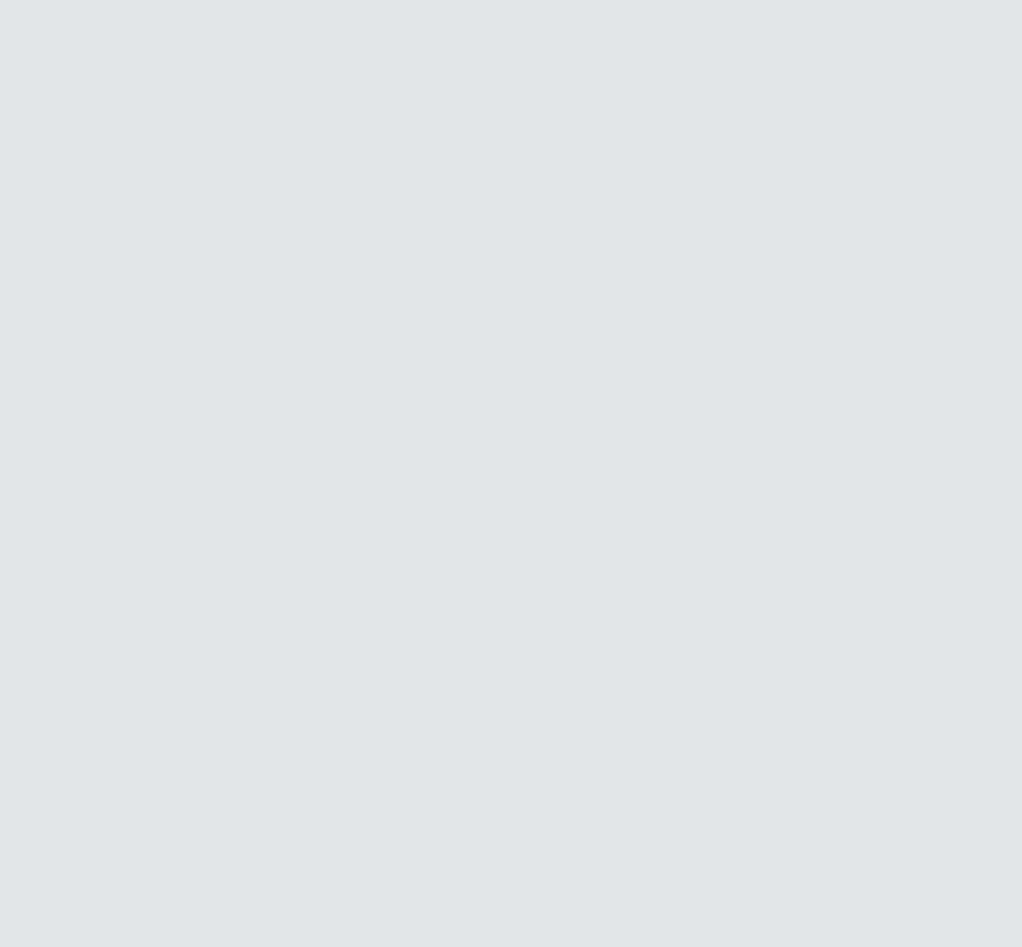
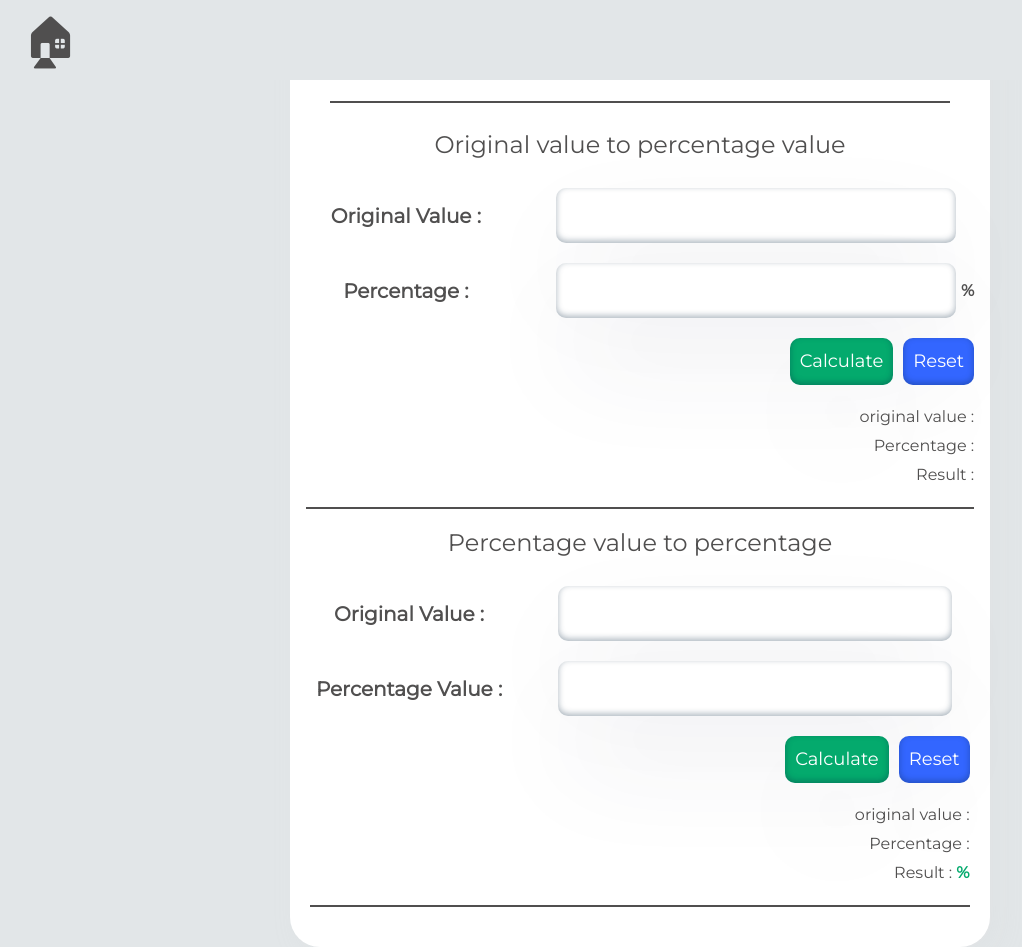
Before and after one commit to bansiKhokhariya/calculatorWeb, a React (Vite) app: page /calculator/percentageCalculator in a window 1280 px wide. Before the commit this address had no page. Shown: the whole page, without its empty margins (0-1022 px from the left). Before the commit the page ends 800 px from the top, so only its background shows below. Built offline with nearby package versions, Linux system fonts and the light colour scheme.

Commit message:
add percentage to value

```diff
--- a/src/App.jsx
+++ b/src/App.jsx
@@ -4,6 +4,7 @@ import Home from './components/Home/Home'
 import ScrollToTop from './components/ScrollToTop';
 import Setting from './components/Setting/Setting'
 import AllCategory from './components/AllCategory/AllCategory'
+import Calculator from './components/Calculator/Calculator'
 
 import {
   BrowserRouter as Router,
@@ -33,7 +34,12 @@ const App = () => {
 
           <Route path="/" element={<Home />}></Route>
           <Route path="/setting" element={<Setting />}></Route>
+
+
+
           <Route path="/allCategory" element={<AllCategory />}></Route>
+          <Route path="/calculator/percentageCalculator" element={<Calculator />}></Route>
+
 
         </Routes>
       </Router>
--- a/src/components/AllCategory/AllCategory.jsx
+++ b/src/components/AllCategory/AllCategory.jsx
@@ -1,17 +1,10 @@
 import { React, useState } from 'react'
 import SidebarToogle from '../SidebarToogle/SidebarToogle'
-import Home from '../Home/Home'
 import './AllCategory.css'
-import Calculator from '../Calculator/Calculator'
+import { Link } from 'react-router-dom'
 
 
 const AllCategory = () => {
-
-    const [calculatorType, setCalculatorType] = useState('basicCalculator')
-
-    const handleCalculatorType = (type) => {
-        setCalculatorType(type)
-    }
 
     return (
         <>
@@ -30,7 +23,9 @@ const AllCategory = () => {
                                 General Calculator
                             </label>
                             <ul className="setting-menu-item-inner-list">
-                                <li onClick={() => handleCalculatorType('percentageCalculator')}>Percentage Calculator</li>
+                                <Link className='redirect-link' to={'/calculator/percentageCalculator'}>
+                                    <li>Percentage Calculator</li>
+                                </Link>
                             </ul>
                         </li>
                         <li className='category-inner-item'>Loan Calculator</li>
@@ -41,7 +36,6 @@ const AllCategory = () => {
                         <li className='category-inner-item'>Date and Time</li>
                     </ul>
                 </div>
-                <Calculator calculatorType={calculatorType} />
             </div>
         </>
     )
--- a/src/components/Calculator/Calculator.jsx
+++ b/src/components/Calculator/Calculator.jsx
@@ -1,15 +1,22 @@
 import React from 'react'
+import { useLocation } from 'react-router-dom';
+import SidebarToogle from '../SidebarToogle/SidebarToogle'
 import BasicCalculator from './BasicCalculator/BasicCalculator'
 import PercentageCalculator from './PercentageCalculator/PercentageCalculator'
 
-const Calculator = (props) => {
+const Calculator = () => {
+
+    const location = useLocation();
+
+
     return (
         <>
-            {props.calculatorType == 'basicCalculator' && (
+            <SidebarToogle />
+            {location.pathname == '/' && (
                 <BasicCalculator />
             )}
 
-            {props.calculatorType == 'percentageCalculator' && (
+            {location.pathname == '/calculator/percentageCalculator' && (
                 <PercentageCalculator />
             )}
         </>
--- a/src/components/Calculator/PercentageCalculator/PercentageCalculator.css
+++ b/src/components/Calculator/PercentageCalculator/PercentageCalculator.css
@@ -1,6 +1,7 @@
 .percentage-caculator-section {
-    padding: 20px;
-    width: 400px;
+    margin-top: 150px;
+    padding: 40px 40px 40px 40px;
+    width: 700px;
     background-color: var(--backgroundColorInnerBox);
     box-shadow: 10px 10px 30px 0px #cbcbcb1a;
     border-radius: 30px;
@@ -14,17 +15,33 @@
 .percentage-caculator-lable {
     font-size: 20px;
     font-weight: 600;
-    width: 160px;
+    width: 200px;
     color: var(--textColor);
 }
 
 .percentage-caculator-title {
     color: var(--textColor);
     font-weight: 700;
+    width: 100%;
+    padding-bottom: 20px;
+    border-bottom: 2px solid var(--textColor);
+}
+
+.percentage-caculator-main-box {
+    display: flex;
+    flex-direction: column;
+    gap: 20px;
+    padding-bottom: 20px;
+    border-bottom: 2px solid var(--textColor);
+}
+
+.percentage-caculator-innerTitle {
+    color: var(--textColor);
+    font-weight: 400;
 }
 
 .percentage-caculator-input {
-    max-width: 200px;
+    width: 400px;
     height: 55px;
     font-size: 18px;
     border-radius: 10px;
@@ -37,8 +54,7 @@
 .percentage-input-box {
     display: flex;
     align-items: center;
-    justify-content: center;
-    gap: 10px;
+    gap: 50px;
     color: var(--textColor);
 }
 
@@ -90,7 +106,8 @@
     gap: 5px;
 }
 
-@media (max-width:500px) {
+
+@media (max-width:750px) {
     .percentage-caculator-section {
         width: 100%;
         box-shadow: none;
@@ -98,15 +115,26 @@
     }
 
     .percentage-caculator-lable {
+        width: 130px;
         font-size: 15px;
-        width: 130px;
+    }
+
+    .percentage-caculator-input {
+        width: 200px;
+        height: 50px;
+    }
+
+    .result-value {
+        font-size: 14px;
     }
 
     .percentage-input-box {
         gap: 2px;
     }
 
-    .result-value {
+    .percentage-button {
         font-size: 14px;
+        padding: 8px;
     }
+
 }
--- a/src/components/Calculator/PercentageCalculator/PercentageCalculator.jsx
+++ b/src/components/Calculator/PercentageCalculator/PercentageCalculator.jsx
@@ -1,136 +1,177 @@
-// import React from 'react'
-// import './PercentageCalculator.css'
-
-// const PercentageCalculator = () => {
-//     return (
-//         <div className='basic-caculator-section'>
-//             <div>
-//                 <div className="percentage-caculator-section" style={{ textAlign: "center" }}>
-//                     <h2 className='percentage-caculator-title'>Percentage Calculator</h2>
-//                     <div className='percentage-input-box'>
-//                         <label className='percentage-caculator-lable' htmlFor="originalValue">Original Value : </label>
-//                         <input className='percentage-caculator-input' type="text" name="" id="originalValue" />
-//                         &nbsp;
-//                     </div>
-//                     <div className='percentage-input-box'>
-//                         <label className='percentage-caculator-lable' htmlFor="percentage">Percentage : </label>
-//                         <input className='percentage-caculator-input' type="text" name="" id="percentage" />
-//                         <div style={{ fontWeight: "600" }}>
-//                             %
-//                         </div>
-//                     </div>
-//                     <div className='percentage-button-section'>
-//                         <div className='percentage-button green-button'>
-//                             Calculate
-//                         </div>
-//                         <div className='percentage-button blue-button'>
-//                             Reset
-//                         </div>
-//                     </div>
-//                     <div className='percentage-result-section'>
-//                         <div className='result-value'>
-//                             original value : <span className='result-value-span'>1200px</span>
-//                         </div>
-//                         <div className='result-value'>
-//                             Percentage :  <span className='result-value-span'>1200px</span>
-//                         </div>
-//                         <div className='result-value'>
-//                             Result :  <span className='result-value-span-green'>1200px</span>
-//                         </div>
-//                     </div>
-//                 </div>
-//             </div>
-
-//         </div>
-//     )
-// }
-
-// export default PercentageCalculator
-
-
 import React, { useState } from 'react';
 import './PercentageCalculator.css';
 
 const PercentageCalculator = () => {
-    const [originalValue, setOriginalValue] = useState('');
-    const [percentage, setPercentage] = useState('');
-    const [result, setResult] = useState('');
+    const [originalValue1, setOriginalValue1] = useState('');
+    const [percentage1, setPercentage1] = useState('');
+    const [result1, setResult1] = useState('');
 
-    const handleChangeOriginalValue = (event) => {
+    const [originalValue2, setOriginalValue2] = useState('');
+    const [percentage2, setPercentage2] = useState('');
+    const [result2, setResult2] = useState('');
+
+    const handleChangeOriginalValue1 = (event) => {
         const { value } = event.target;
-        if (/^\d*\.?\d*$/.test(value)) { // Check if the entered value is a number or a valid float
-            setOriginalValue(value);
+        if (/^\d*\.?\d*$/.test(value)) {
+            setOriginalValue1(value);
         }
     };
 
-    const handleChangePercentage = (event) => {
+    const handleChangePercentage1 = (event) => {
         const { value } = event.target;
-        if (/^\d*\.?\d*$/.test(value)) { // Check if the entered value is a number or a valid float
-            setPercentage(value);
+        if (/^\d*\.?\d*$/.test(value)) {
+            setPercentage1(value);
         }
     };
 
-    const calculatePercentage = () => {
-        if (originalValue.trim() !== '' && percentage.trim() !== '') {
-            const resultValue = (parseFloat(originalValue) * parseFloat(percentage)) / 100;
-            setResult(resultValue.toFixed(2)); // Round the result to 2 decimal places
+    const calculatePercentage1 = () => {
+        if (originalValue1.trim() !== '' && percentage1.trim() !== '') {
+            const resultValue = (parseFloat(originalValue1) * parseFloat(percentage1)) / 100;
+            setResult1(resultValue.toFixed(2));
         }
     };
 
-    const resetInputs = () => {
-        setOriginalValue('');
-        setPercentage('');
-        setResult('');
+    const resetInputs1 = () => {
+        setOriginalValue1('');
+        setPercentage1('');
+        setResult1('');
+    };
+
+    const handleChangeOriginalValue2 = (event) => {
+        const { value } = event.target;
+        if (/^\d*\.?\d*$/.test(value)) {
+            setOriginalValue2(value);
+        }
+    };
+
+    const handleChangePercentage2 = (event) => {
+        const { value } = event.target;
+        if (/^\d*\.?\d*$/.test(value)) {
+            setPercentage2(value);
+        }
+    };
+
+    const calculatePercentage2 = () => {
+        if (originalValue2.trim() !== '' && percentage2.trim() !== '') {
+            const resultValue = (parseFloat(originalValue2) / parseFloat(percentage2)) * 100;
+            setResult2(resultValue.toFixed(2));
+        }
+    };
+
+    const resetInputs2 = () => {
+        setOriginalValue2('');
+        setPercentage2('');
+        setResult2('');
     };
 
     return (
         <div className='basic-caculator-section'>
-            <div>
+            <div className='percentage-caculator-main-section'>
                 <div className="percentage-caculator-section" style={{ textAlign: 'center' }}>
                     <h2 className='percentage-caculator-title'>Percentage Calculator</h2>
+                    <div className='percentage-caculator-main-box' >
+                        <h4 className='percentage-caculator-innerTitle'>Original value to percentage value</h4>
                         <div className='percentage-input-box'>
-                        <label className='percentage-caculator-lable' htmlFor="originalValue">Original Value : </label>
+                            <label className='percentage-caculator-lable' htmlFor="originalValue1">Original Value : </label>
+                            <div style={{ display: "flex", gap: "5px", alignItems: "center" }}>
                                 <input
                                     className='percentage-caculator-input'
                                     type="text"
                                     name=""
-                            id="originalValue"
-                            value={originalValue}
-                            onChange={handleChangeOriginalValue}
+                                    id="originalValue1"
+                                    value={originalValue1}
+                                    onChange={handleChangeOriginalValue1}
                                 />
                                 &nbsp;
+                                &nbsp;
+                            </div>
                         </div>
                         <div className='percentage-input-box'>
-                        <label className='percentage-caculator-lable' htmlFor="percentage">Percentage : </label>
+                            <label className='percentage-caculator-lable' htmlFor="percentage1">Percentage : </label>
+                            <div style={{ display: "flex", gap: "5px", alignItems: "center" }}>
                                 <input
                                     className='percentage-caculator-input'
                                     type="text"
                                     name=""
-                            id="percentage"
-                            value={percentage}
-                            onChange={handleChangePercentage}
+                                    id="percentage1"
+                                    value={percentage1}
+                                    onChange={handleChangePercentage1}
                                 />
                                 <div style={{ fontWeight: '600' }}>
                                     %
                                 </div>
                             </div>
+                        </div>
                         <div className='percentage-button-section'>
-                        <div className='percentage-button green-button' onClick={calculatePercentage}>
+                            <div className='percentage-button green-button' onClick={calculatePercentage1}>
                                 Calculate
                             </div>
-                        <div className='percentage-button blue-button' onClick={resetInputs}>
+                            <div className='percentage-button blue-button' onClick={resetInputs1}>
                                 Reset
                             </div>
                         </div>
                         <div className='percentage-result-section'>
                             <div className='result-value'>
-                            original value : <span className='result-value-span'>{originalValue}</span>
+                                original value : <span className='result-value-span'>{originalValue1}</span>
                             </div>
                             <div className='result-value'>
-                            Percentage :  <span className='result-value-span'>{percentage}</span>
+                                Percentage :  <span className='result-value-span'>{percentage1}</span>
                             </div>
                             <div className='result-value'>
-                            Result :  <span className='result-value-span-green'>{result}</span>
+                                Result :  <span className='result-value-span-green'>{result1}</span>
+                            </div>
+                        </div>
+                    </div>
+                    <div className='percentage-caculator-main-box' >
+                        <h4 className='percentage-caculator-innerTitle'>Percentage value to percentage</h4>
+                        <div className='percentage-input-box'>
+                            <label className='percentage-caculator-lable' htmlFor="originalValue2">Original Value : </label>
+                            <div style={{ display: "flex", gap: "5px", alignItems: "center" }}>
+                                <input
+                                    className='percentage-caculator-input'
+                                    type="text"
+                                    name=""
+                                    id="originalValue2"
+                                    value={originalValue2}
+                                    onChange={handleChangeOriginalValue2}
+                                />
+                                &nbsp;
+                                &nbsp;
+                            </div>
+                        </div>
+                        <div className='percentage-input-box'>
+                            <label className='percentage-caculator-lable' htmlFor="percentage2">Percentage Value : </label>
+                            <div style={{ display: "flex", gap: "5px", alignItems: "center" }}>
+                                <input
+                                    className='percentage-caculator-input'
+                                    type="text"
+                                    name=""
+                                    id="percentage2"
+                                    value={percentage2}
+                                    onChange={handleChangePercentage2}
+                                />
+                                &nbsp;
+                                &nbsp;
+                            </div>
+                        </div>
+                        <div className='percentage-button-section'>
+                            <div className='percentage-button green-button' onClick={calculatePercentage2}>
+                                Calculate
+                            </div>
+                            <div className='percentage-button blue-button' onClick={resetInputs2}>
+                                Reset
+                            </div>
+                        </div>
+                        <div className='percentage-result-section'>
+                            <div className='result-value'>
+                                original value : <span className='result-value-span'>{originalValue2}</span>
+                            </div>
+                            <div className='result-value'>
+                                Percentage :  <span className='result-value-span'>{percentage2}</span>
+                            </div>
+                            <div className='result-value'>
+                                Result :  <span className='result-value-span-green'>{result2}%</span>
+                            </div>
                         </div>
                     </div>
                 </div>
--- a/src/components/Setting/Setting.jsx
+++ b/src/components/Setting/Setting.jsx
@@ -2,7 +2,8 @@ import React, { useState, useEffect } from 'react';
 import './Setting.css';
 import SidebarToogle from '../SidebarToogle/SidebarToogle';
 import { Modal, Button } from "react-bootstrap";
-import Calculator from '../Calculator/Calculator'
+// import Calculator from '../Calculator/Calculator'
+
 
 const Setting = () => {
     const [show, setShow] = useState(false);
@@ -53,7 +54,7 @@ const Setting = () => {
                         <li className='setting-inner-item'>Confirm before exit app</li>
                     </ul>
                 </div>
-                <Calculator calculatorType='basicCalculator' />
+                {/* <Calculator calculatorType='basicCalculator' /> */}
                 <Modal show={show} onHide={handleClose} dialogClassName="modal-dialog-centered  bd-example-modal-sm">
                     <Modal.Header >
                         <Modal.Title>Background Colour</Modal.Title>
--- a/src/components/SidebarToogle/SidebarToogle.jsx
+++ b/src/components/SidebarToogle/SidebarToogle.jsx
@@ -1,11 +1,12 @@
-import { React, useState } from 'react'
-import { useLocation } from 'react-router-dom';
+import { React, useState, useEffect } from 'react'
+import { useLocation, useNavigate } from 'react-router-dom';
 import { Link } from 'react-router-dom'
 import './SidebarToogle.css'
 
 const SidebarToogle = () => {
 
     const [isOpen, setIsopen] = useState(false);
+    const [previousPath, setPreviousPath] = useState('');
 
     const ToggleSidebar = () => {
         isOpen === true ? setIsopen(false) : setIsopen(true);
@@ -16,6 +17,8 @@ const SidebarToogle = () => {
     // Check if the current URL is "/"
     const isRootHome = location.pathname === "/";
 
+    const navigate = useNavigate()
+
     return (
         <>
             <div className="container-fluid">
@@ -25,11 +28,9 @@ const SidebarToogle = () => {
                         ☰
                     </button>
                     :
-                    <Link to={'/'}>
-                        <button className="menu-button">
-                            🏠︎
-                        </button>
-                    </Link>
+                    <button onClick={() => navigate(-1)} className="menu-button">
+                        🏠︎
+                    </button>
                 }
 
                 <div className={`sidebar ${isOpen == true ? 'active' : ''}`}>
--- a/src/index.css
+++ b/src/index.css
@@ -44,6 +44,11 @@ input:focus {
     outline: none;
 }
 
+.redirect-link {
+    text-decoration: none;
+    color: var(--textColor);
+}
+
 
 @media (max-width:500px) {
     body {
```
Also changed, not shown: src/components/Calculator/BasicCalculator/BasicCalculator.css (+7 -4 lines), src/components/Setting/Setting.css (+10 -11 lines). Lines whose indentation alone changed are shown as unchanged.
